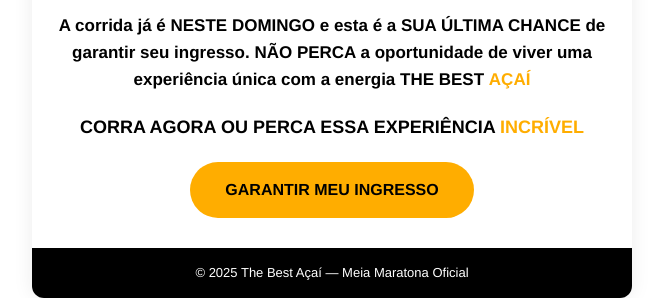
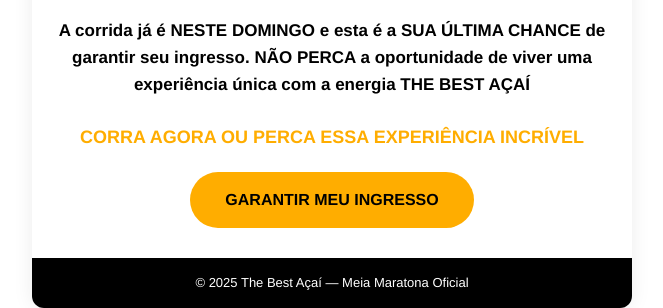
Before and after one commit to Ritabatista/run-ultimo-, a plain HTML site: page index.html in a window 1280 px wide. Shown: the part 525-833 px from the top of the page, without its empty margins (308-971 px from the left). Drawn offline with Linux system fonts and the light colour scheme.

Commit message:
Update index.html

```diff
--- a/index.html
+++ b/index.html
@@ -39,22 +39,16 @@
 
     h1 {
       font-size: 26px;
+      font-weight: 700;
       color: #000000;
-      font-weight: 700;
-      margin-bottom: 15px;
+      margin-bottom: 20px;
     }
 
     p {
       font-size: 17px;
-      color: #333333;
-      margin-bottom: 20px;
-    }
-
-    .highlight {
       font-weight: 700;
-      color: #ffad00;
-      margin-bottom: 20px;
-      font-size: 18px;
+      color: #000000;
+      margin-bottom: 25px;
     }
 
     .cta-button {
@@ -73,21 +67,19 @@
       background-color: #e89b00;
     }
 
+    .yellow-highlight {
+      font-weight: 700;
+      color: #ffad00;
+      font-size: 18px;
+      display: block;
+      margin-bottom: 20px;
+    }
+
     footer {
       background-color: #000;
       color: #fff;
       font-size: 13px;
       padding: 15px;
-    }
-
-    .bold-black {
-      font-weight: 700;
-      color: #000000;
-    }
-
-    .yellow {
-      font-weight: 700;
-      color: #ffad00;
     }
   </style>
 </head>
@@ -100,12 +92,8 @@
 
     <div class="content">
       <h1>VOCÊ VAI FICAR DE FORA?</h1>
-      <p>
-        <span class="bold-black">A corrida já é NESTE DOMINGO e esta é a SUA ÚLTIMA CHANCE de garantir seu ingresso. NÃO PERCA a oportunidade de viver uma experiência única com a energia THE BEST</span> <span class="yellow">AÇAÍ</span>
-      </p>
-      <p class="highlight">
-        <span class="bold-black">CORRA AGORA OU PERCA ESSA EXPERIÊNCIA</span> <span class="yellow">INCRÍVEL</span>
-      </p>
+      <p>A corrida já é NESTE DOMINGO e esta é a SUA ÚLTIMA CHANCE de garantir seu ingresso. NÃO PERCA a oportunidade de viver uma experiência única com a energia THE BEST AÇAÍ</p>
+      <p class="yellow-highlight">CORRA AGORA OU PERCA ESSA EXPERIÊNCIA INCRÍVEL</p>
       <a href="https://www.ticketsports.com.br/e/meia-maratona-the-best-acai-2025-72569" class="cta-button">GARANTIR MEU INGRESSO</a>
     </div>
 
```
